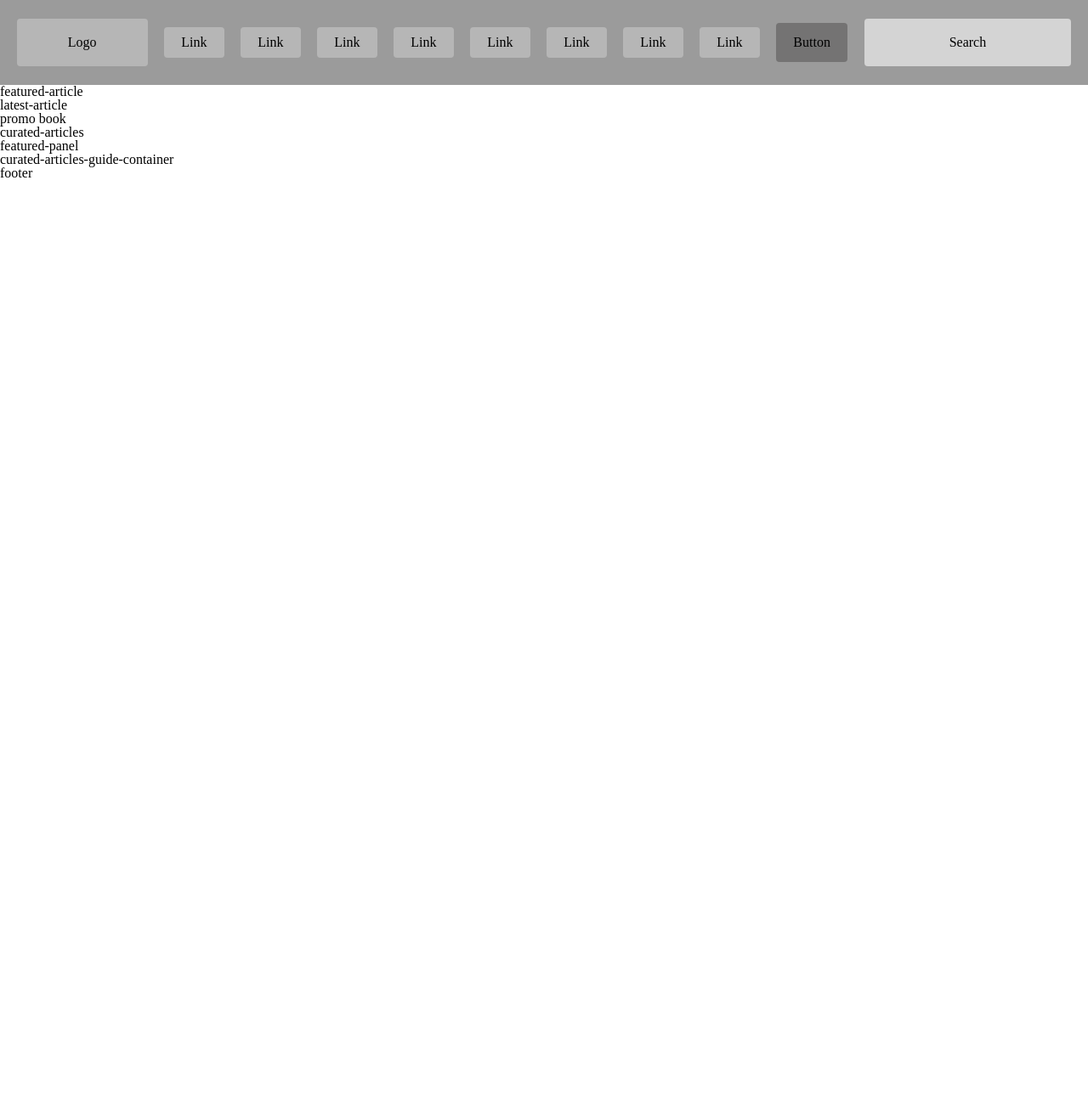
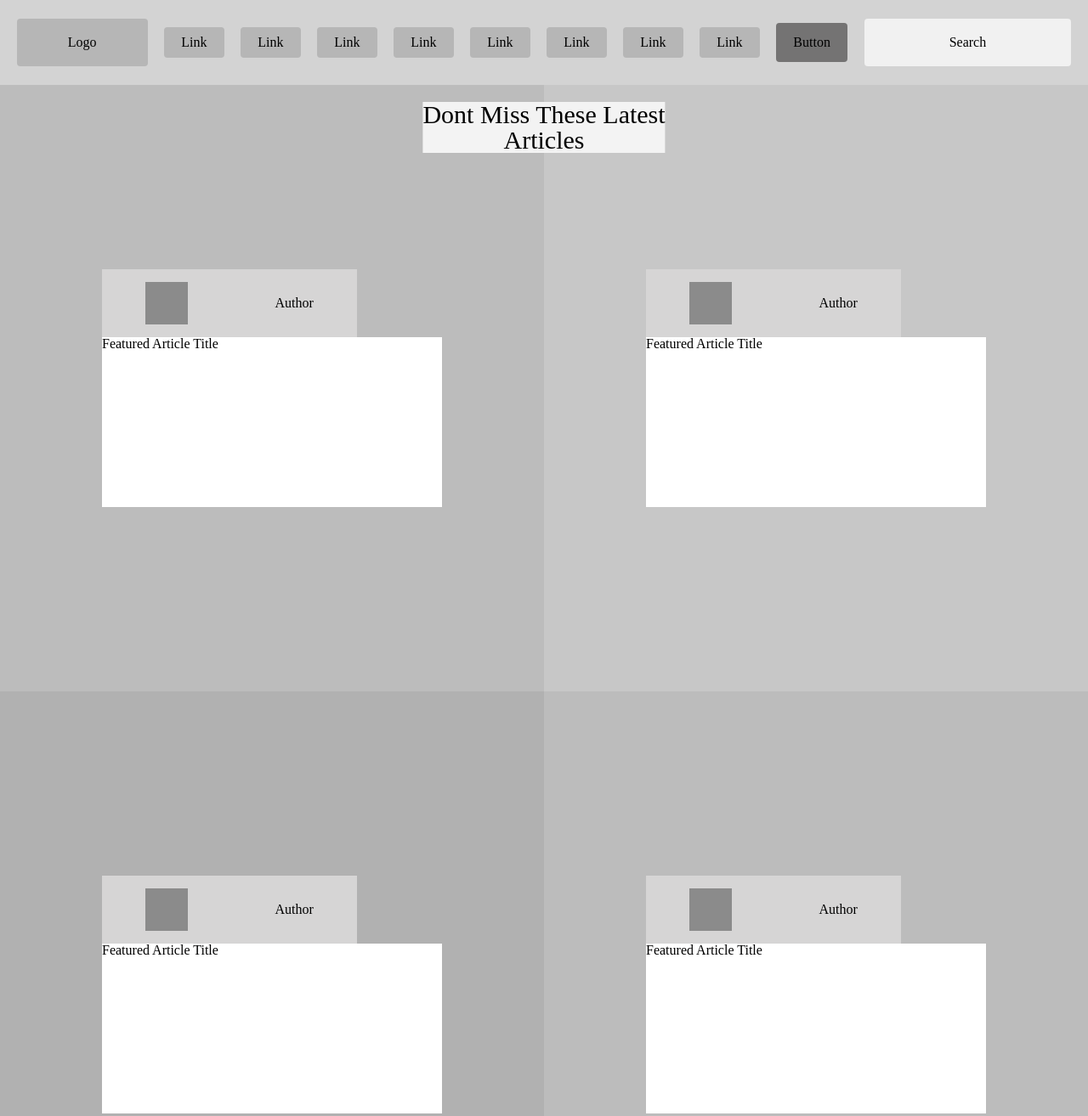
Before and after one commit to AdePrieelle/smashing-magazine-design-teardown, a plain HTML site: page index.html in a window 1280 px wide. Shown: the top 1314 px of the page at 85% size. Before the commit the page ends 800 px from the top, so only its background shows below. Drawn offline with Linux system fonts and the light colour scheme.

Commit message:
Add featured articles container

```diff
--- a/assets/stylesheets/main.css
+++ b/assets/stylesheets/main.css
@@ -6,11 +6,13 @@ html {
   box-sizing: inherit;
 }
 
+/* Navbar */
+
 .navbar {
 	display: flex;
 	justify-content: space-evenly;
 	align-items: center;
-	background-color: rgb(155, 155, 155);
+	background-color: #d3d3d3;
 	height: 100px;
 }
 
@@ -35,8 +37,78 @@ html {
 
 .nav-search {
 	padding: 20px 100px;
-	background-color: rgb(212, 212, 212);
+	background-color: rgb(241, 241, 241);
 }
+
+/* Featured Articles */
+
+.featured-articles-container {
+	position: relative;
+	height: 1428.33px;
+	display: grid;
+	grid-template-columns: 1fr 1fr;
+	background-color: rgb(211, 211, 211);
+}
+
+.featured-article {
+	display: flex;
+	justify-content: center;
+	align-items: center;
+}
+
+.featured-article-1 {
+	background-color: rgb(188, 188, 188);
+}
+
+.featured-article-2 {
+	background-color: rgb(199, 199, 199);
+}
+
+.featured-article-3 {
+	background-color: rgb(177, 177, 177);
+}
+
+.featured-article-4 {
+	background-color: rgb(188, 188, 188);
+}
+
+.featured-articles-header {
+	position: absolute;
+	top: 20px;
+	left: 50%;
+	transform: translateX(-50%);
+	font-size: 30px;
+	text-align: center;
+	background-color: #f3f3f3;
+}
+
+/* .featured-article-author-title {
+	margin-left: 100px;
+	margin-top: 100px;
+} */
+
+.featured-article-author {
+	display: flex;
+	justify-content: space-around;
+	align-items: center;
+	width: 300px;
+	height: 80px;
+	background-color: rgb(214, 213, 213);
+}
+
+.featured-article-author-img {
+	width: 50px;
+	height: 50px;
+	background-color: rgb(139, 139, 139);
+}
+
+.featured-article-title {
+	width: 400px;
+	height: 200px;
+	background-color: #fff;
+}
+
+
 
 
 
--- a/index.html
+++ b/index.html
@@ -26,7 +26,43 @@
 
     <div class="main">
       <div class="featured-articles-container">
-        <div class="featured-article">featured-article</div>
+        <h1 class="featured-articles-header">Dont Miss These Latest<br>Articles</h1>
+        <div class="featured-article featured-article-1">
+          <div class="featured-article-author-title">
+            <div class="featured-article-author">
+              <div class="featured-article-author-img"></div>
+              Author
+            </div>
+            <div class="featured-article-title">Featured Article Title</div>
+          </div>
+        </div>
+        <div class="featured-article featured-article-2">
+          <div class="featured-article-author-title">
+            <div class="featured-article-author">
+              <div class="featured-article-author-img"></div>
+              Author
+            </div>
+            <div class="featured-article-title">Featured Article Title</div>
+          </div>
+        </div>
+        <div class="featured-article featured-article-3">
+          <div class="featured-article-author-title">
+            <div class="featured-article-author">
+              <div class="featured-article-author-img"></div>
+              Author
+            </div>
+            <div class="featured-article-title">Featured Article Title</div>
+          </div>
+        </div>
+        <div class="featured-article featured-article-4">
+          <div class="featured-article-author-title">
+            <div class="featured-article-author">
+              <div class="featured-article-author-img"></div>
+              Author
+            </div>
+            <div class="featured-article-title">Featured Article Title</div>
+          </div>
+        </div>
       </div>
       <div class="cover">
         <section class="latest-articles-container">latest-article</section>
```
